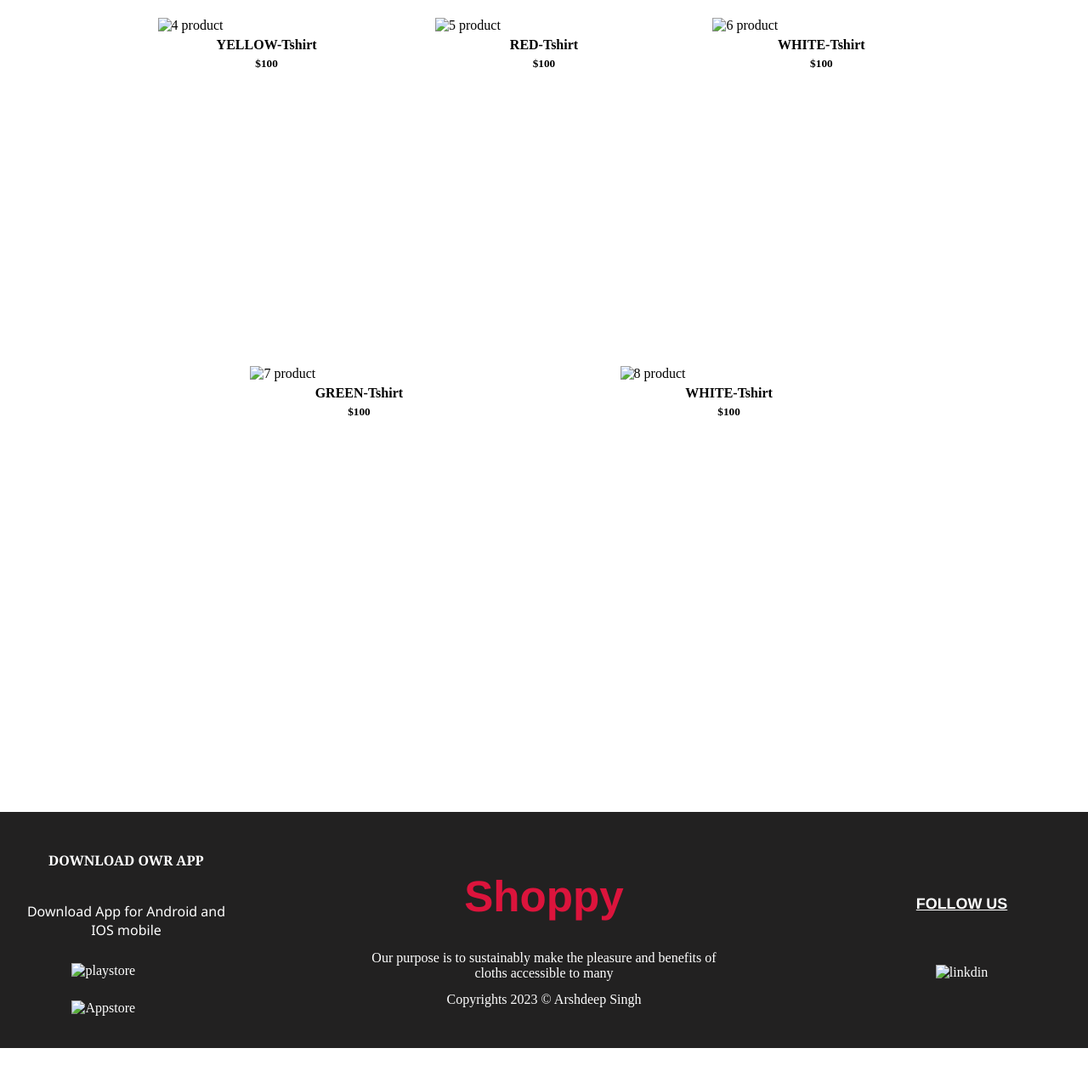
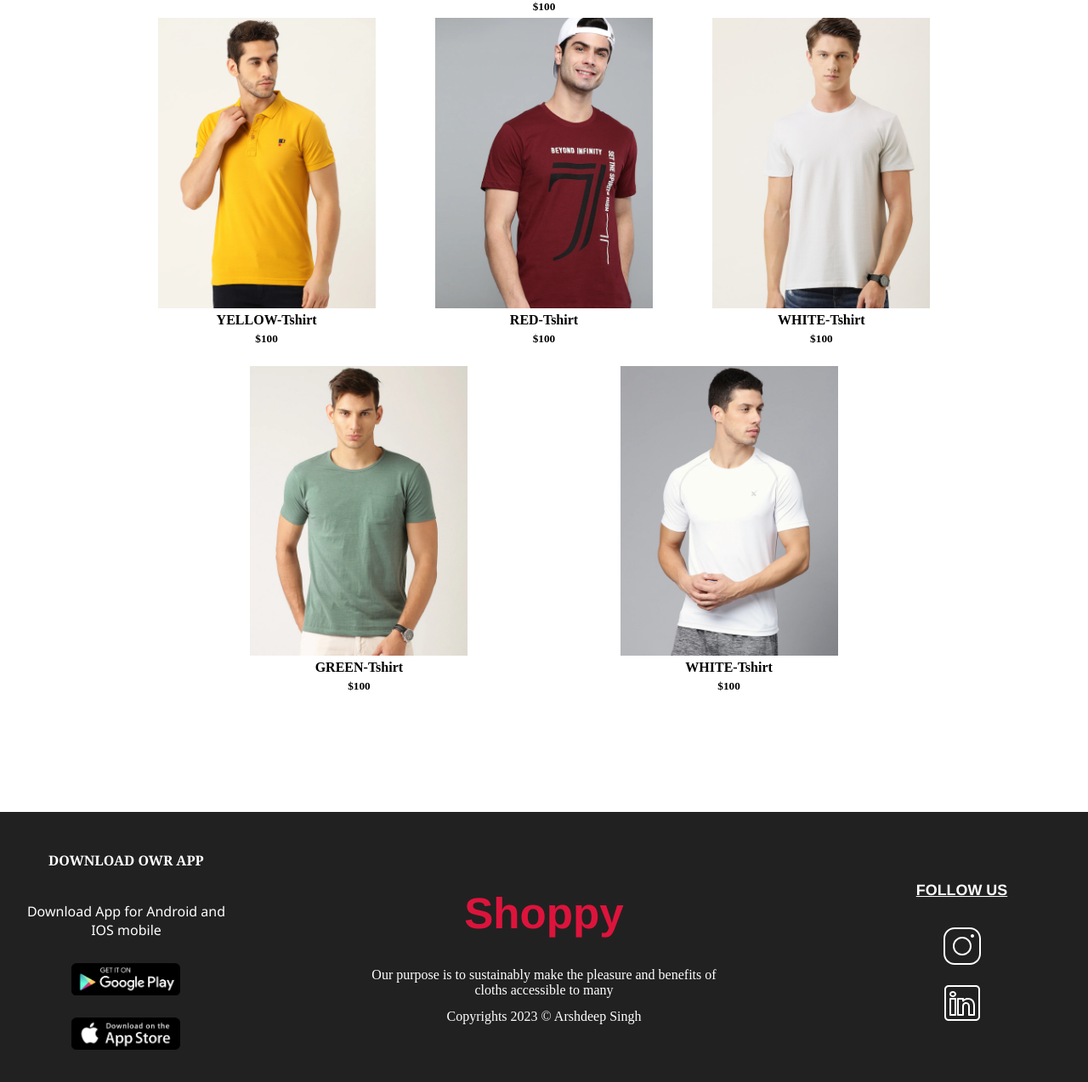
Before and after one commit to ArshHanjra/Shoppy, a plain HTML site: page index.html in a window 1280 px wide. Shown: the part 1368-2642 px from the top of the page at 85% size. Before the commit the page ends 2602 px from the top, so only its background shows below. Drawn offline with Linux system fonts and the light colour scheme; the site is published under a folder, as on GitHub Pages, so addresses that start at the root find nothing.

Commit message:
Initial Commit

```diff
--- a/index.html
+++ b/index.html
@@ -20,8 +20,8 @@
         <a href="#foot">Contacts</a>
       </div>
       <div class="right">
-        <img src="/image/image/cart.svg" alt="cart" />
-        <img src="/image/image/profile.svg" alt="profile" />
+        <img src="image/image/cart.svg" alt="cart" />
+        <img src="image/image/profile.svg" alt="profile" />
       </div>
     </nav>
 
@@ -48,54 +48,54 @@
       <div class="productsContainer">
         <!-- ---------------------------------------------- -->
         <div class="product">
-          <img src="/image/image/1.webp" alt="Ist product" />
+          <img src="image/image/1.webp" alt="Ist product" />
           <h4>CYAN-Tshirt</h4>
           <h5>$100</h5>
         </div>
 
         <!-- ---------------------------------------------- -->
         <div class="product">
-          <img src="/image/image/2.webp" alt="2 product" />
+          <img src="image/image/2.webp" alt="2 product" />
           <h4>YELLOW AND BLACK-Tshirt COMBO</h4>
           <h5>$100</h5>
         </div>
 
         <!-- ---------------------------------------------- -->
         <div class="product">
-          <img src="/image/image/3.webp" alt="3 product" />
+          <img src="image/image/3.webp" alt="3 product" />
           <h4>BLACK-Tshirt</h4>
           <h5>$100</h5>
         </div>
         <!-- ---------------------------------------------------- -->
 
         <div class="product">
-          <img src="/image/image/4.webp" alt="4 product" />
+          <img src="image/image/4.webp" alt="4 product" />
           <h4>YELLOW-Tshirt</h4>
           <h5>$100</h5>
         </div>
 
         <!-- ---------------------------------------------- -->
         <div class="product">
-          <img src="/image/image/5.webp" alt="5 product" />
+          <img src="image/image/5.webp" alt="5 product" />
           <h4>RED-Tshirt</h4>
           <h5>$100</h5>
         </div>
 
         <!-- ---------------------------------------------- -->
         <div class="product">
-          <img src="/image/image/6.jpg" alt="6 product" />
+          <img src="image/image/6.jpg" alt="6 product" />
           <h4>WHITE-Tshirt</h4>
           <h5>$100</h5>
         </div>
         <!-- ---------------------------------------------------- -->
         <div class="product">
-          <img src="/image/image/7.webp" alt="7 product" />
+          <img src="image/image/7.webp" alt="7 product" />
           <h4>GREEN-Tshirt</h4>
           <h5>$100</h5>
         </div>
         <!-- ---------------------------------------------------- -->
         <div class="product">
-          <img src="/image/image/8.webp" alt="8 product" />
+          <img src="image/image/8.webp" alt="8 product" />
           <h4>WHITE-Tshirt</h4>
           <h5>$100</h5>
         </div>
@@ -108,8 +108,8 @@
       <div class="leftFooter">
         <h4>DOWNLOAD OWR APP</h4>
         <p>Download App for Android and IOS mobile</p>
-        <img src="/image/image/playstore.png" alt="playstore" />
-        <img src="/image/image/Appstore.png" alt="Appstore" />
+        <img src="image/image/playstore.png" alt="playstore" />
+        <img src="image/image/Appstore.png" alt="Appstore" />
       </div>
 
       <div class="MidFooter">
@@ -124,12 +124,12 @@
       <div class="rightFooter">
         <h4>FOLLOW US</h4>
         <a href="https://www.instagram.com/arsh._.hanjra/" target="_blank"
-          ><img src="/image/image/white.svg" alt=""
+          ><img src="image/image/white.svg" alt=""
         /></a>
         <a
           href="https://www.linkedin.com/in/arshdeep-singh-369794234/"
           target="_blank"
-          ><img src="/image/image/linkdni.svg" alt="linkdin"
+          ><img src="image/image/linkdni.svg" alt="linkdin"
         /></a>
       </div>
     </footer>
```
